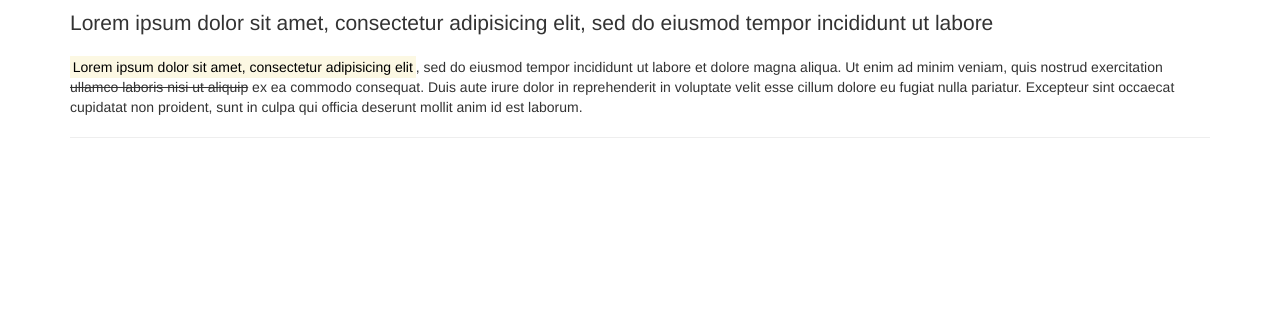
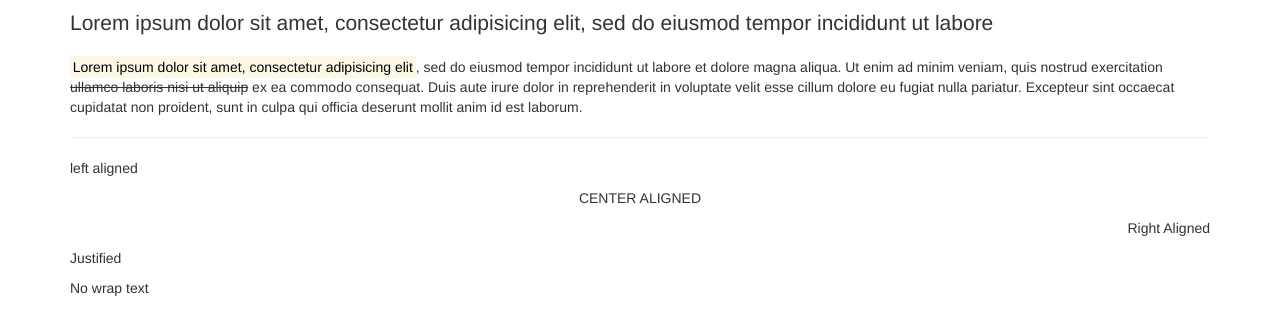
Before and after one commit to philpotlr/bootstrap-cheatsheet, a plain HTML site: page index.html in a window 1280 px wide. Shown: the part 102-434 px from the top of the page. Drawn offline with nearby package versions, Linux system fonts and the light colour scheme.

Commit message:
alignment and transformations

```diff
--- a/index.html
+++ b/index.html
@@ -27,6 +27,17 @@
 
     <hr>
 
+    <!-- ALIGNMENT & TRANSFORMATIONS -->
+    <p class="text-left text-lowercase">Left aligned</p>
+    <p class="text-center text-uppercase">Center aligned</p>
+    <p class="text-right text-capitalize">Right aligned</p>
+    <p class="text-justify">Justified</p>
+    <p class="text-nowrap">No wrap text</p>
+
+
+    <!-- QUICK FLOATS -->
+
+
 
    </div>
     <!-- jQuery (necessary for Bootstrap's JavaScript plugins) -->
```
